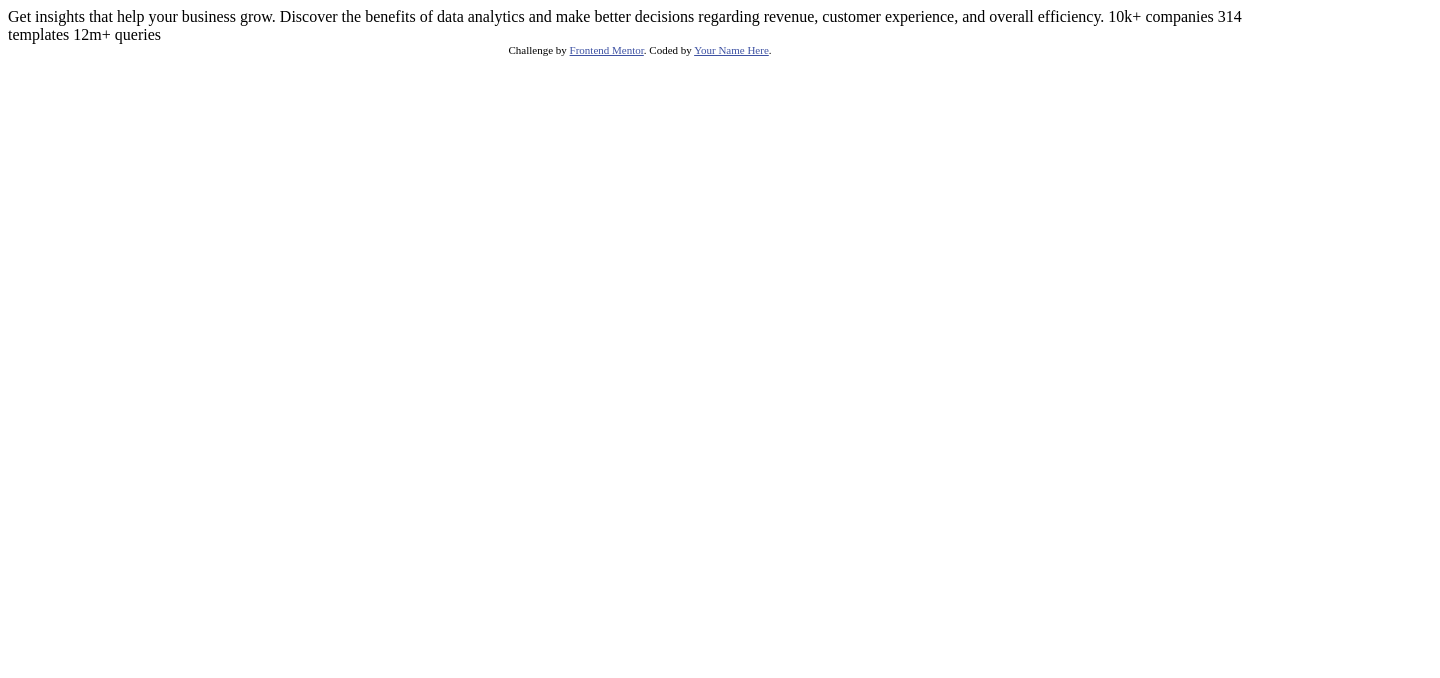
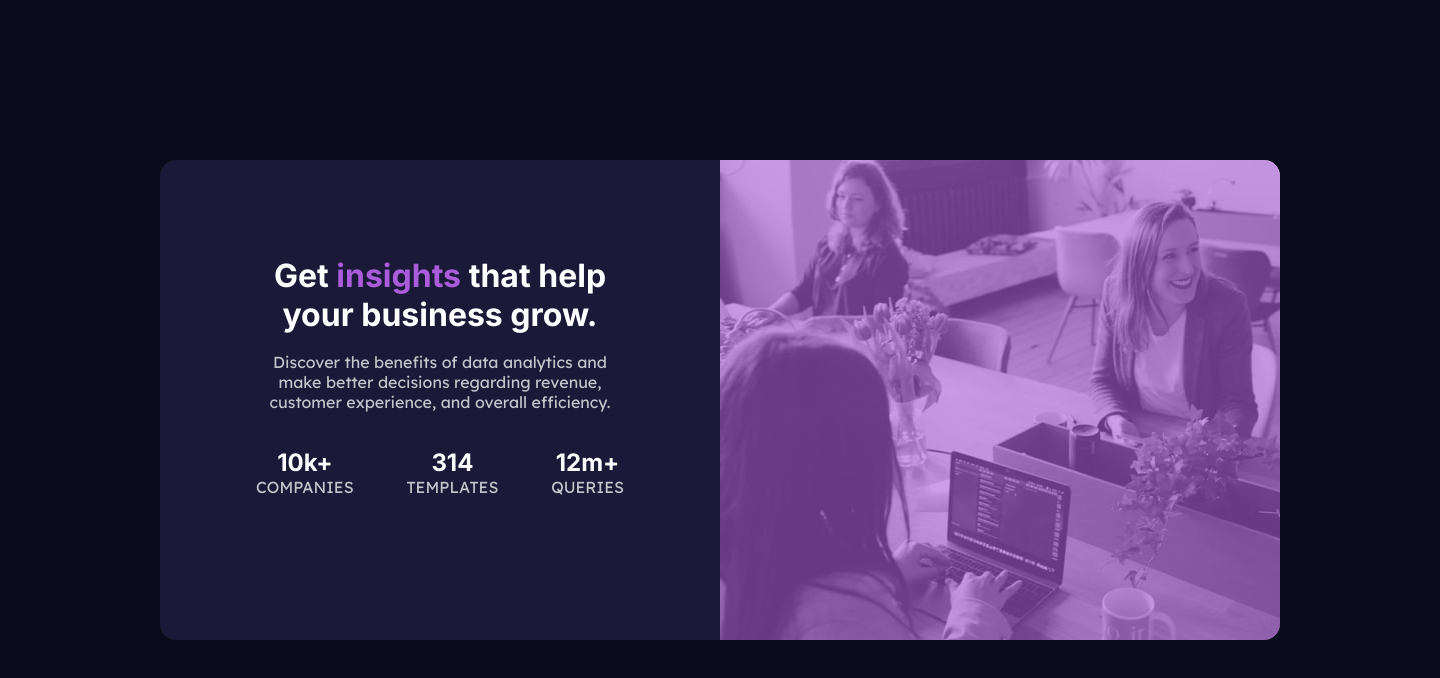
Before and after one commit to Gerardofl84/stats-preview-card-component-main, a plain HTML site: page index.html in a window 1280 px wide. Shown: the whole page, 1440 px wide, since content can reach past the window. Drawn offline with Linux system fonts and the light colour scheme.

Commit message:
last check

```diff
--- a/index.html
+++ b/index.html
@@ -2,32 +2,54 @@
 <html lang="en">
   <head>
     <meta charset="UTF-8">
-  <meta name="viewport" content="width=device-width, initial-scale=1.0"> <!-- displays site properly based on user's device -->
-
+    <meta name="viewport" content="width=device-width, initial-scale=1.0">
     <link rel="icon" type="image/png" sizes="32x32" href="./images/favicon-32x32.png">
-
+    <link rel="preconnect" href="https://fonts.googleapis.com">
+    <link rel="preconnect" href="https://fonts.gstatic.com" crossorigin>
+    <link href="https://fonts.googleapis.com/css2?family=Inter:wght@400;700&family=Lexend+Deca&display=swap" rel="stylesheet">
     <title>Frontend Mentor | Stats preview card component</title>
-
-  <!-- Feel free to remove these styles or customise in your own stylesheet 👍 -->
-  <style>
-    .attribution { font-size: 11px; text-align: center; }
-    .attribution a { color: hsl(228, 45%, 44%); }
-  </style>
+    <link rel="stylesheet" href="style.css">
   </head>
   <body>
-
-  Get insights that help your business grow.
-
-  Discover the benefits of data analytics and make better decisions regarding revenue, customer
-  experience, and overall efficiency.
-
-  10k+ companies
-  314 templates
-  12m+ queries
-
-  <div class="attribution">
-    Challenge by <a href="https://www.frontendmentor.io?ref=challenge" target="_blank">Frontend Mentor</a>.
-    Coded by <a href="#">Your Name Here</a>.
+    <header>
+    </header>
+    <main>
+      <div class="flex-container">
+        <div class="item items-1">
+          <div class="image">
           </div>
+        </div>
+        <div class="item">
+          <div class="stats items-2">
+            <h1>Get <b style="color: hsl(277, 64%, 61%);">insights</b> that help your business grow.</h1>
+            <br>
+            <p>
+              Discover the benefits of data analytics and make better decisions regarding revenue,
+              customer experience, and overall efficiency.
+            </p>
+            <br>
+            <br>
+            <div class="down__stats">
+              <div>
+                <h2>10k+</h2>
+                <p>COMPANIES</p>
+              </div>
+              <br>
+              <div>
+                <h2>314</h2>
+                <p>TEMPLATES</p>
+              </div>
+              <br>
+              <div>
+                <h2>12m+</h2>
+                <p>QUERIES</p>
+              </div>
+            </div>
+          </div>
+        </div>
+      </div>
+    </main>
+    <footer>
+    </footer>
 </body>
 </html>
--- a/style.css
+++ b/style.css
@@ -0,0 +1,149 @@
+* {
+  margin: 0;
+  padding: 0;
+  box-sizing: border-box;
+}
+
+:root {
+  /*main background*/
+  --very_dark_blue: hsl(233, 47%, 7%);
+  /*card background*/
+  --dark_desaturated_blue: hsl(244, 38%, 16%);
+  /*accent*/
+  --soft_violet: hsl(277, 64%, 61%);
+
+  /*main heading stats*/
+  --White: hsl(0, 0%, 100%);
+  /*main paragraph*/
+  --main_p_white: hsla(0, 0%, 100%, 0.75);
+  /*stat headings */
+  --stats_h_white: hsla(0, 0%, 100%, 0.6);
+}
+
+body {
+  background-color: var(--very_dark_blue)
+}
+
+h1, h2 {
+  font-family: 'Inter', sans-serif;
+  font-weight: 700;
+  color: var(--White);
+}
+
+p {
+  font-family: 'Lexend Deca', sans-serif;
+  font-weight: 400;
+  color: var(--main_p_white);
+}
+
+.flex-container {
+  background-color: var(--very_dark_blue);
+  margin: 0 auto;
+  width: 375px;
+  height: 956px;
+  padding: 1.6rem;
+  padding-top: 5rem;
+  padding-bottom: 5rem;
+  display: flex;
+  flex-direction: column;
+  justify-content: center;
+  align-content: center;
+}
+
+.flex-container > * {
+  flex-basis: 100%;
+}
+
+.item {
+  background-color: var(--dark_desaturated_blue);
+}
+
+.image {
+  background-image: url("images/image-header-mobile.jpg");
+  background-position: center;
+  background-size: cover;
+  width: 100%;
+  height: 100%;
+}
+
+.items-1 {
+  position: relative;
+}
+
+.items-1::before {
+  content: "";
+  top: 0;
+  bottom: 0;
+  left: 0;
+  right: 0;
+  background-color: hsla(277, 64%, 61%, 0.6);
+  position: absolute;
+
+}
+
+.stats {
+  text-align: center;
+  padding: 1.8rem;
+}
+
+@media all and (max-width: 600px) {
+  .item {
+    border-bottom-left-radius: 1rem;
+    border-bottom-right-radius: 1rem;
+  }
+
+  .items-1 {
+    border-top-left-radius: 1rem;
+    border-top-right-radius: 1rem;
+  }
+
+  .image {
+    border-top-left-radius: 1rem;
+    border-top-right-radius: 1rem;
+  }
+
+  .items-1::before {
+    border-top-left-radius: 1rem;
+    border-top-right-radius: 1rem;
+  }
+}
+
+@media all and (min-width: 600px) {
+  .flex-container {
+    flex-direction: row-reverse;
+    width: 1440px;
+    height: 800px;
+    padding: 10rem;
+  }
+
+  .item {
+    border-bottom-left-radius: 1rem;
+    border-top-left-radius: 1rem;
+  }
+
+  .items-2 {
+    padding: 6rem;
+  }
+
+  .down__stats {
+    display: flex;
+    justify-content: space-between;
+    align-items: center;
+  }
+
+  .image {
+    border-top-right-radius: 1rem;
+    border-bottom-right-radius: 1rem;
+  }
+
+  .items-1 {
+    border-top-right-radius: 1rem;
+    border-bottom-right-radius: 1rem;
+  }
+
+  .items-1::before {
+    border-top-right-radius: 1rem;
+    border-bottom-right-radius: 1rem;
+  }
+
+}
```
Lines whose indentation alone changed are shown as unchanged.
